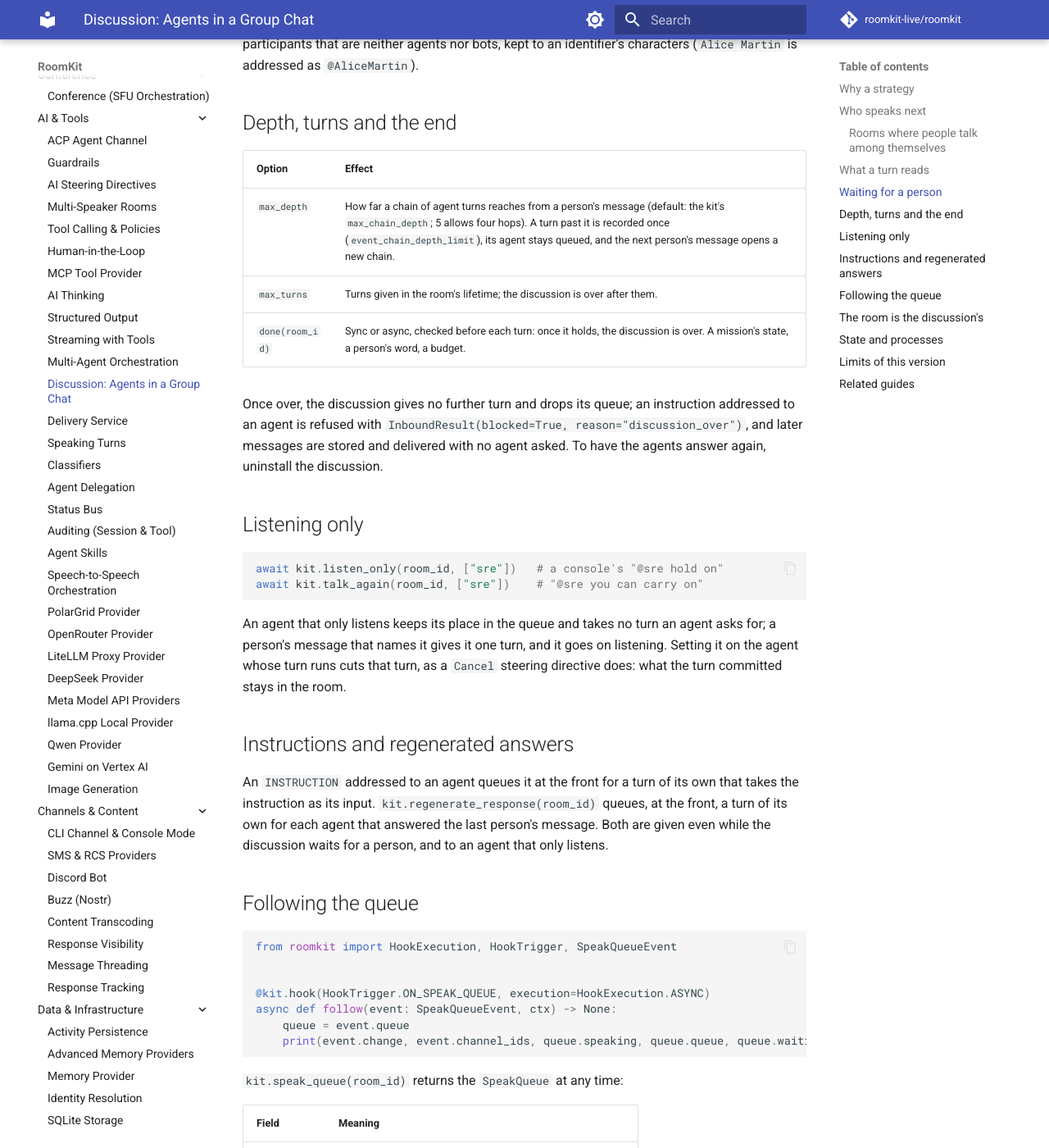
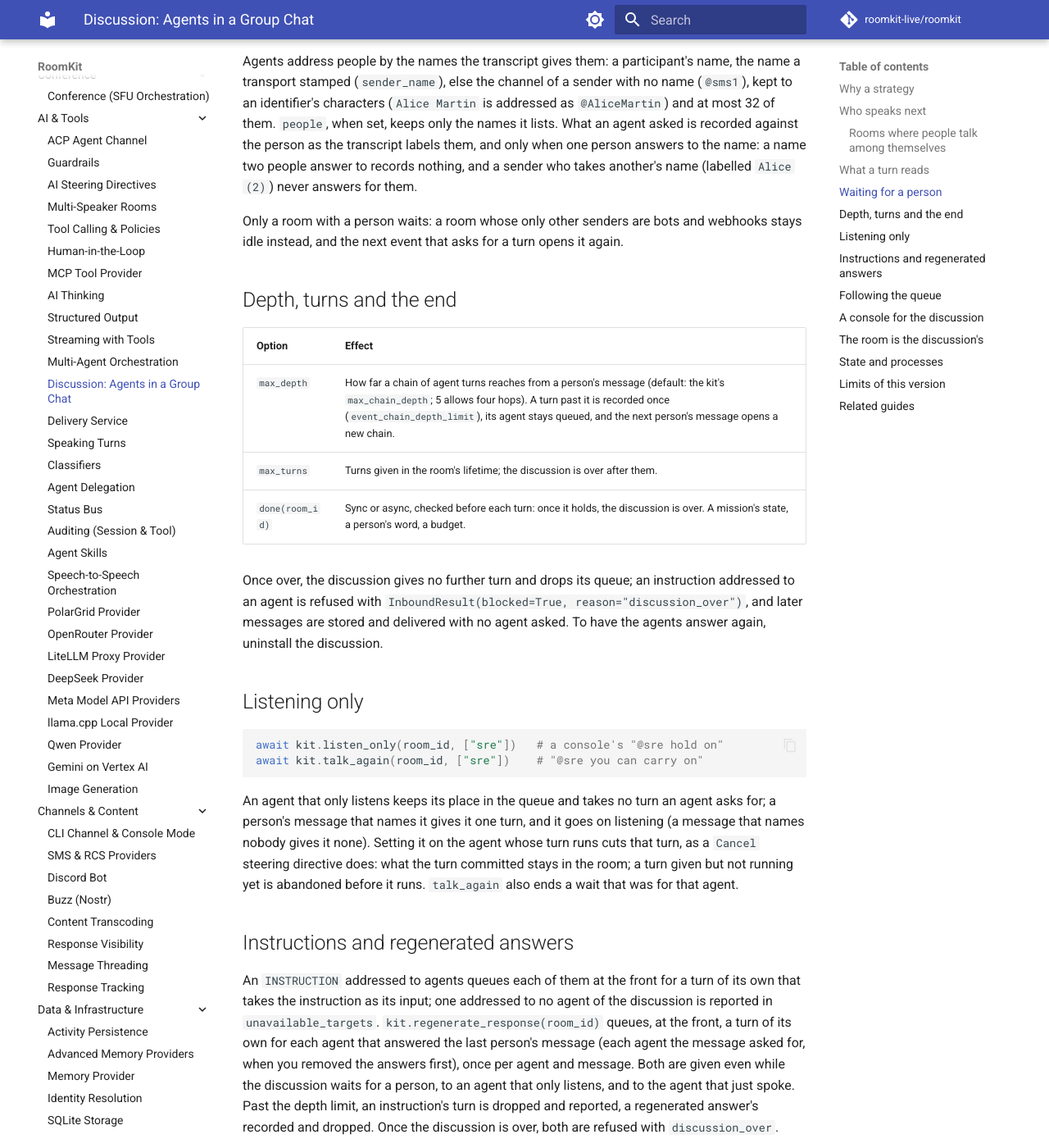
Before and after one commit to roomkit-live/roomkit-docs, an MkDocs documentation site: the page built from docs/guides/discussion.md, in a window 1280 px wide and 1400 px high, scrolled down 2521 px. Shown: the whole window at 82% size. Built offline with MkDocs 1.6.1 and Material for MkDocs 9.7.7, drawn with Linux system fonts in a browser that asks for light colours; comment, search, counter and statistics services are not loaded; some of the changed text lies outside the part shown.

Commit message:
docs(orchestration): the discussion's settled behaviour and its console (RMK-665)
The discussion guide follows the review fixes:
- names hold letters of any script, at most 32 characters;
- asks are recorded against the person as the transcript labels them;
- only rooms with a person wait, and a listening agent answers only a
  person who names it;
- instructions go to several agents, regeneration falls back to the agents
  the message asked, and both are refused once the discussion is over;
- uninstall forgets the discussion;
- the host calls take organization_id.

It gains a section on DiscussionConsole, and the features page names it.

````diff
--- a/docs/guides/discussion.md
+++ b/docs/guides/discussion.md
@@ -52,12 +52,13 @@ ended.
 | A person's message naming nobody | The agents that asked that person, else `everyone`, in its order |
 | A person's message naming only people | Nobody |
 | An agent's answer naming agents | Those agents, at the back, once the turn has ended |
-| Any other sender's message (a bot, a webhook) | The agents its address names, at the back |
+| Any other sender's message (a bot, a webhook, `kit.deliver()`) | The agents its address names, at the back |
 
-- `@all` names every agent. Names are read in what the speaker wrote, never in
-  a fenced code block or a quoted (`>`) line, and they set the event's
-  `addressed_to`. A name never gets around visibility: an agent that cannot
-  read the message is not queued by it.
+- `@all` names every agent. A name holds letters of any script, digits,
+  `_ . -`. Names are read in what the speaker wrote once every host hook has
+  run, never in a fenced code block or a quoted (`>`) line, and they set the
+  event's `addressed_to`. A name never gets around visibility: an agent that
+  cannot read the message is not queued by it.
 - An agent named several times while queued is owed **one** turn; it answers
   the latest person's message among the events that asked for it.
 - The agent that just spoke does not take the next turn while another agent of
@@ -102,9 +103,18 @@ queue only listens, or if the depth limit stopped the next turn. A person's
 next message ends the wait; naming nobody, it answers the agents that asked
 that person.
 
-`people` lists the names agents address people by. Left `None`, they are the
-names of the room's participants that are neither agents nor bots, kept to an
-identifier's characters (`Alice Martin` is addressed as `@AliceMartin`).
+Agents address people by the names the transcript gives them: a participant's
+name, the name a transport stamped (`sender_name`), else the channel of a
+sender with no name (`@sms1`), kept to an identifier's characters (`Alice
+Martin` is addressed as `@AliceMartin`) and at most 32 of them. `people`, when
+set, keeps only the names it lists. What an agent asked is recorded against
+the person as the transcript labels them, and only when one person answers to
+the name: a name two people answer to records nothing, and a sender who takes
+another's name (labelled `Alice (2)`) never answers for them.
+
+Only a room with a person waits: a room whose only other senders are bots and
+webhooks stays idle instead, and the next event that asks for a turn opens it
+again.
 
 ## Depth, turns and the end
 
@@ -129,16 +139,25 @@ await kit.talk_again(room_id, ["sre"])    # "@sre you can carry on"
 
 An agent that only listens keeps its place in the queue and takes no turn an
 agent asks for; a person's message that names it gives it one turn, and it goes
-on listening. Setting it on the agent whose turn runs cuts that turn, as a
-`Cancel` steering directive does: what the turn committed stays in the room.
+on listening (a message that names nobody gives it none). Setting it on the
+agent whose turn runs cuts that turn, as a `Cancel` steering directive does:
+what the turn committed stays in the room; a turn given but not running yet is
+abandoned before it runs. `talk_again` also ends a wait that was for that
+agent.
 
 ## Instructions and regenerated answers
 
-An `INSTRUCTION` addressed to an agent queues it at the front for a turn of its
-own that takes the instruction as its input. `kit.regenerate_response(room_id)`
-queues, at the front, a turn of its own for each agent that answered the last
-person's message. Both are given even while the discussion waits for a person,
-and to an agent that only listens.
+An `INSTRUCTION` addressed to agents queues each of them at the front for a
+turn of its own that takes the instruction as its input; one addressed to no
+agent of the discussion is reported in `unavailable_targets`.
+`kit.regenerate_response(room_id)` queues, at the front, a turn of its own for
+each agent that answered the last person's message (each agent the message
+asked for, when you removed the answers first), once per agent and message.
+Both are given even while the discussion waits for a person, to an agent that
+only listens, and to the agent that just spoke. Past the depth limit, an
+instruction's turn is dropped and reported, a regenerated answer's recorded
+and dropped. Once the discussion is over, both are refused with
+`discussion_over`.
 
 ## Following the queue
 
@@ -152,7 +171,9 @@ async def follow(event: SpeakQueueEvent, ctx) -> None:
     print(event.change, event.channel_ids, queue.speaking, queue.queue, queue.waiting)
 ```
 
-`kit.speak_queue(room_id)` returns the `SpeakQueue` at any time:
+`kit.speak_queue(room_id)` returns the `SpeakQueue` at any time. It, and
+`listen_only` / `talk_again`, take `organization_id` to scope the call to one
+tenant: a room of another organization reads as holding no discussion.
 
 | Field | Meaning |
 |-------|---------|
@@ -165,8 +186,35 @@ async def follow(event: SpeakQueueEvent, ctx) -> None:
 
 `ON_SPEAK_QUEUE` fires for each change, in the order the changes happened:
 `queued`, `turn_given`, `turn_ended`, `instruction_dropped`, `listening`,
-`talking_again`, `waiting`, `over`. A console that shows who speaks, who is
-next, who only listens and whether the room waits for a person follows it.
+`talking_again`, `waiting` (the wait beginning or ending: read
+`event.queue.waiting`), `over`.
+
+## A console for the discussion
+
+`DiscussionConsole` (`pip install roomkit[console]`) is a full-screen terminal
+on a room a discussion holds: the room on the left (every message and tool
+call, who asks you), a card per agent on the right (identity, model, live
+state: speaking, next, listening, asking, nothing to add), the speak queue
+below, your input at the bottom.
+
+```python
+from roomkit import WebSocketChannel
+from roomkit.console import DiscussionConsole
+
+kit.register_channel(WebSocketChannel("you"))
+await kit.attach_channel(room_id, "you")
+await DiscussionConsole(kit, room_id, channel_id="you", log_file="room.log").run()
+```
+
+What you type goes into the room through the transport channel you name.
+`/listen @a` and `/talk @a` set the listening state, `/help` and `/quit` do
+what they say, and `commands={"name": handler}` adds your own. Only messages
+from your channel and sender show as yours; every other author shows under the
+transcript's label. The kit's logs go to `log_file` while the screen is up
+(without one, warnings are held and printed once it closes). Pass `cards` to
+present the agents your way (`AgentCard`: name, role, description, model,
+tools). A runnable version, with three Claude agents, is
+`examples/discussion_console.py`.
 
 ## The room is the discussion's
 
@@ -188,7 +236,8 @@ await strategy.uninstall(kit, room_id)    # the room's policy answers again
 
 The queue, who only listens, who asked whom and the count of turns given are
 stored in the room's metadata (`_speak_queue`) and outlive a restart: call
-`strategy.install(kit, room_id)` again in the new process. Two things do not
+`strategy.install(kit, room_id)` again in the new process. Uninstalling
+forgets all of it, so a discussion installed later starts fresh. Two things do not
 outlive it: the turn running then (it has ended), and the text of a queued
 instruction, which is never stored and is reported through `ON_SPEAK_QUEUE` as
 `instruction_dropped`. One process at a time gives a room's turns.
````
Also changed, not shown: docs/features.md (+1 -1 lines).
